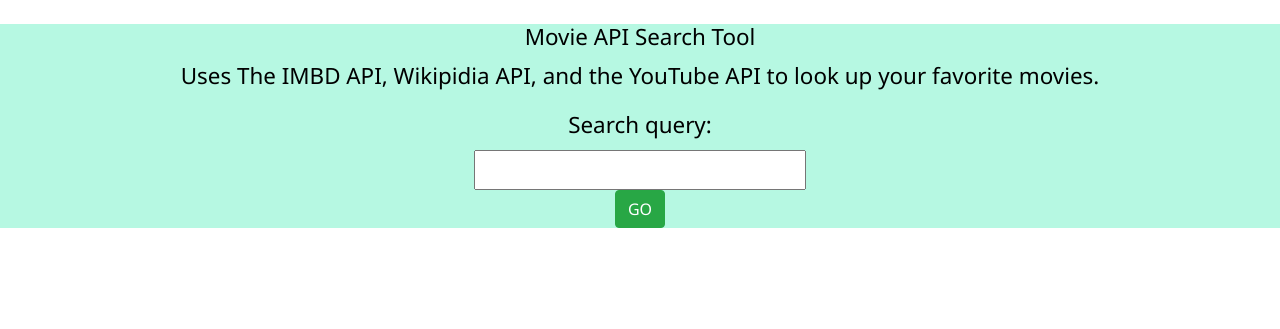
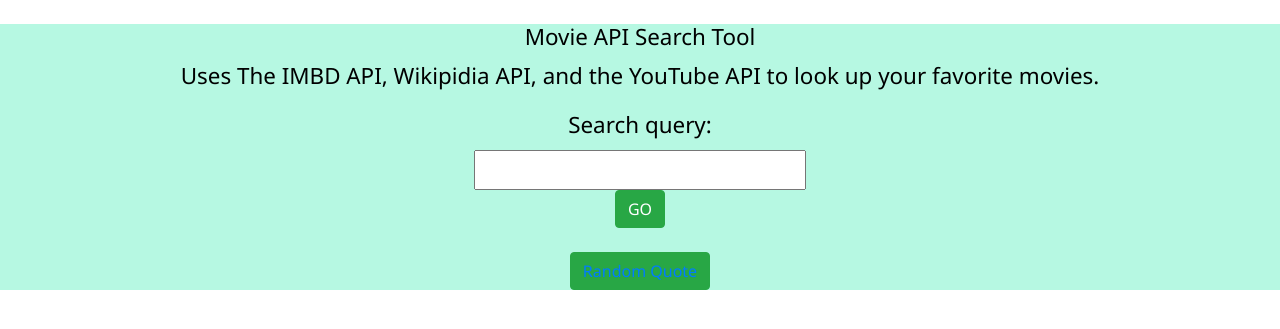
Before and after one commit to mopin01/Project-3-APIs-Search-and-Bookmarking-Application, a Flask app: page / in a window 1280 px wide. Shown: the top 329 px of the page. Run offline with Flask 2, Linux system fonts and the light colour scheme; some libraries are stand-ins or nearby versions.

Commit message:
Added the quote to it's own html

```diff
--- a/app.py
+++ b/app.py
@@ -1,5 +1,6 @@
 from flask import Flask, render_template, request  # NOT the same as requests
 from apis import movie_db_api
+from apis import moviequotes_api
 
 app = Flask(__name__)
 
@@ -15,7 +16,10 @@
     genre_list, business_data, production_companies_list = movie_db_api.more_info(overview_data['id'])
     return render_template('movie.html', overview_data=overview_data, image_list=image_list, genre_list=genre_list, business_data=business_data, production_companies_list=production_companies_list)
 
+@app.route('/post_quote/')
+def post_quote():
+    movie_quote = moviequotes_api.get_quote()
 
-
+    return render_template('quote.html', movie_quote=movie_quote )
 if __name__ == '__main__':
     app.run()
--- a/static/style.css
+++ b/static/style.css
@@ -101,3 +101,7 @@
 	line-height: 0;
 }
     /* sets superscript and subscript text so that it doesn't throw off leading for elements in which they are included */
+
+.quote {
+	font-size: 1.5rem;
+}
--- a/templates/index.html
+++ b/templates/index.html
@@ -16,4 +16,10 @@
 
     </div>
 
+    <div class="content m-4 center-block">
+
+        <button class="btn btn-success" id="submit-button"> <a href="/post_quote/">Random Quote</a></button>
+
+    </div>
+
 {% endblock %}
```
Also changed, not shown: templates/quote.html (added, +14 -0 lines).
